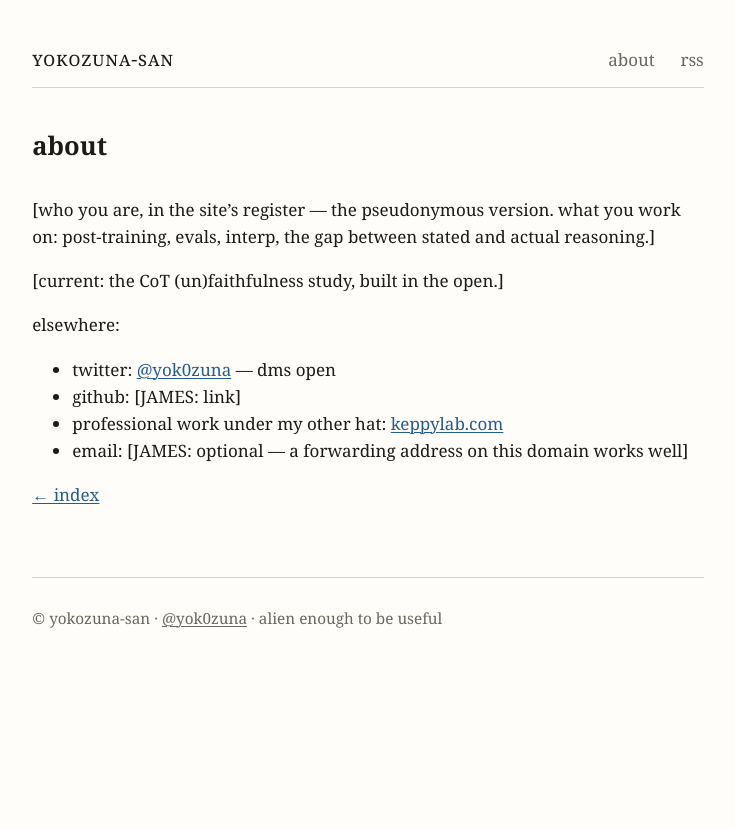
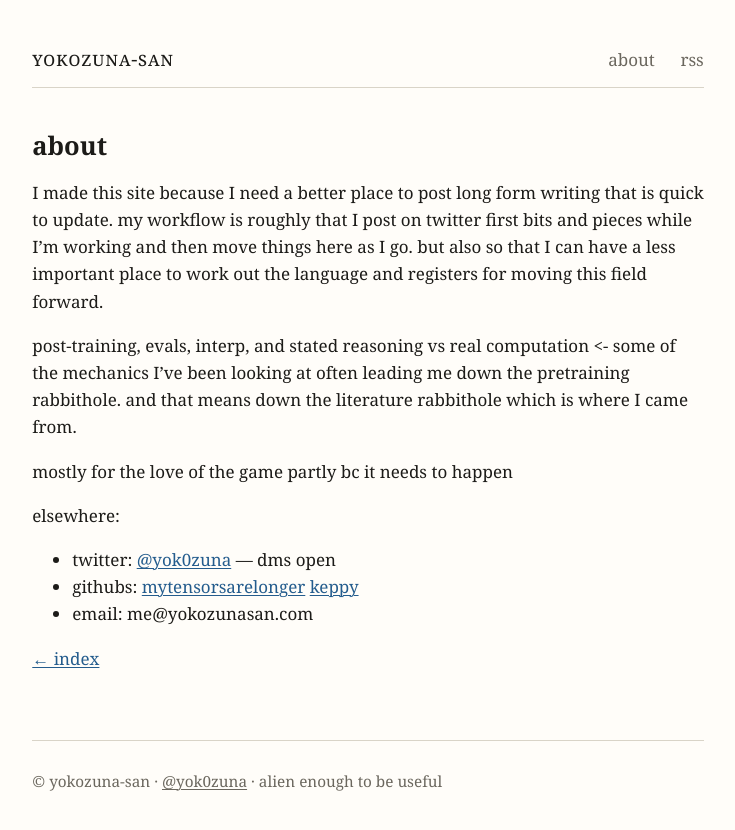
Before and after one commit to mytensorsarelonger/yokozunasan-site, a Jekyll site: the page built from about.md, in a window 1280 px wide. Shown: the top 830 px of the page, without its empty margins (272-1007 px from the left). Built offline with Jekyll 4.4.1, drawn with Linux system fonts in a browser that asks for light colours.

Commit message:
site: real about page, homepage blurb, page layout, analytics

```diff
--- a/_config.yml
+++ b/_config.yml
@@ -13,9 +13,10 @@ plugins:
 
 # after creating an account at goatcounter.com, set your code here and the
 # analytics tag turns on (see _layouts/default.html). leave unset = no JS.
-# goatcounter: yokozunasan
+goatcounter: yokozunasan
 
 exclude:
   - README.md
   - Gemfile
   - Gemfile.lock
+  - _notes
--- /dev/null
+++ b/_layouts/page.html
@@ -0,0 +1,8 @@
+---
+layout: default
+---
+<article>
+  <h1>{{ page.title }}</h1>
+  {{ content }}
+</article>
+<p class="back"><a href="{{ '/' | relative_url }}">&larr; index</a></p>
--- a/about.md
+++ b/about.md
@@ -1,21 +1,21 @@
 ---
-layout: post
+layout: page
 title: about
 permalink: /about/
 ---
 
-<!-- JAMES: your words. suggested skeleton below — replace everything in brackets.
-     this page is the identity bridge: it links OUT to keppylab on your terms.
-     include a contact route (DMs open / email) — this is where leads land. -->
+I made this site because I need a better place to post long form writing that is quick to update.
+my workflow is roughly that I post on twitter first bits and pieces while I'm working
+and then move things here as I go. but also so that I can have a less important place to work out
+the language and registers for moving this field forward.
 
-[who you are, in the site's register — the pseudonymous version. what you work
-on: post-training, evals, interp, the gap between stated and actual reasoning.]
+post-training, evals, interp, and stated reasoning vs real computation <- some of the mechanics I've been looking at
+often leading me down the pretraining rabbithole. and that means down the literature rabbithole which is where I came from.
 
-[current: the CoT (un)faithfulness study, built in the open.]
+mostly for the love of the game partly bc it needs to happen
 
 elsewhere:
 
 - twitter: [@yok0zuna](https://x.com/yok0zuna) — dms open
-- github: [JAMES: link]
-- professional work under my other hat: [keppylab.com](https://keppylab.com)
-- email: [JAMES: optional — a forwarding address on this domain works well]
+- githubs: [mytensorsarelonger](https://github.com/mytensorsarelonger) [keppy](https://github.com/keppy)
+- email: me@yokozunasan.com
```
Also changed, not shown: _drafts/do-reasoning-models-use-their-chain-of-thought.md (+77 -9 lines), _notes/rewrite-notes.md (added, +57 -0 lines), index.html (+13 -10 lines).
